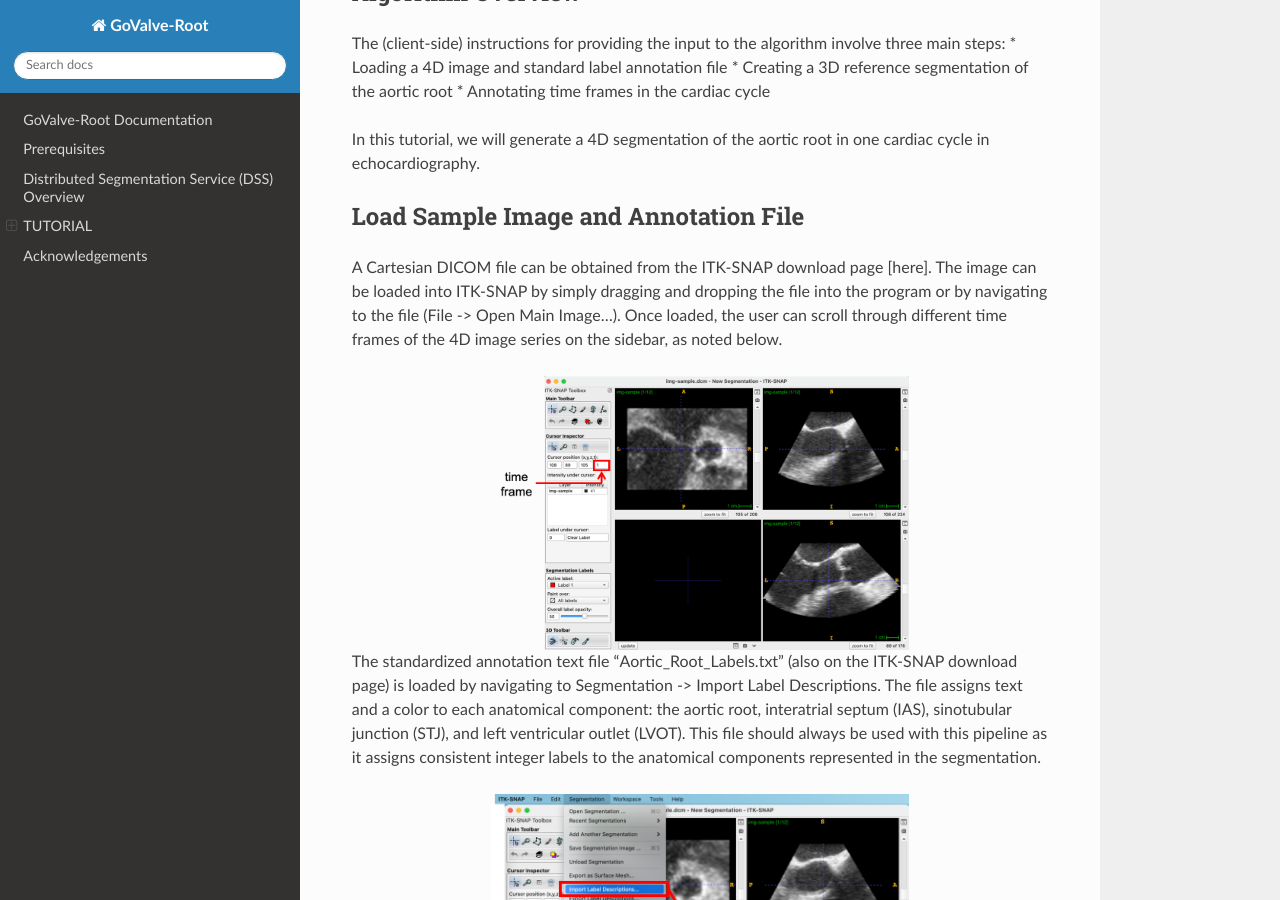
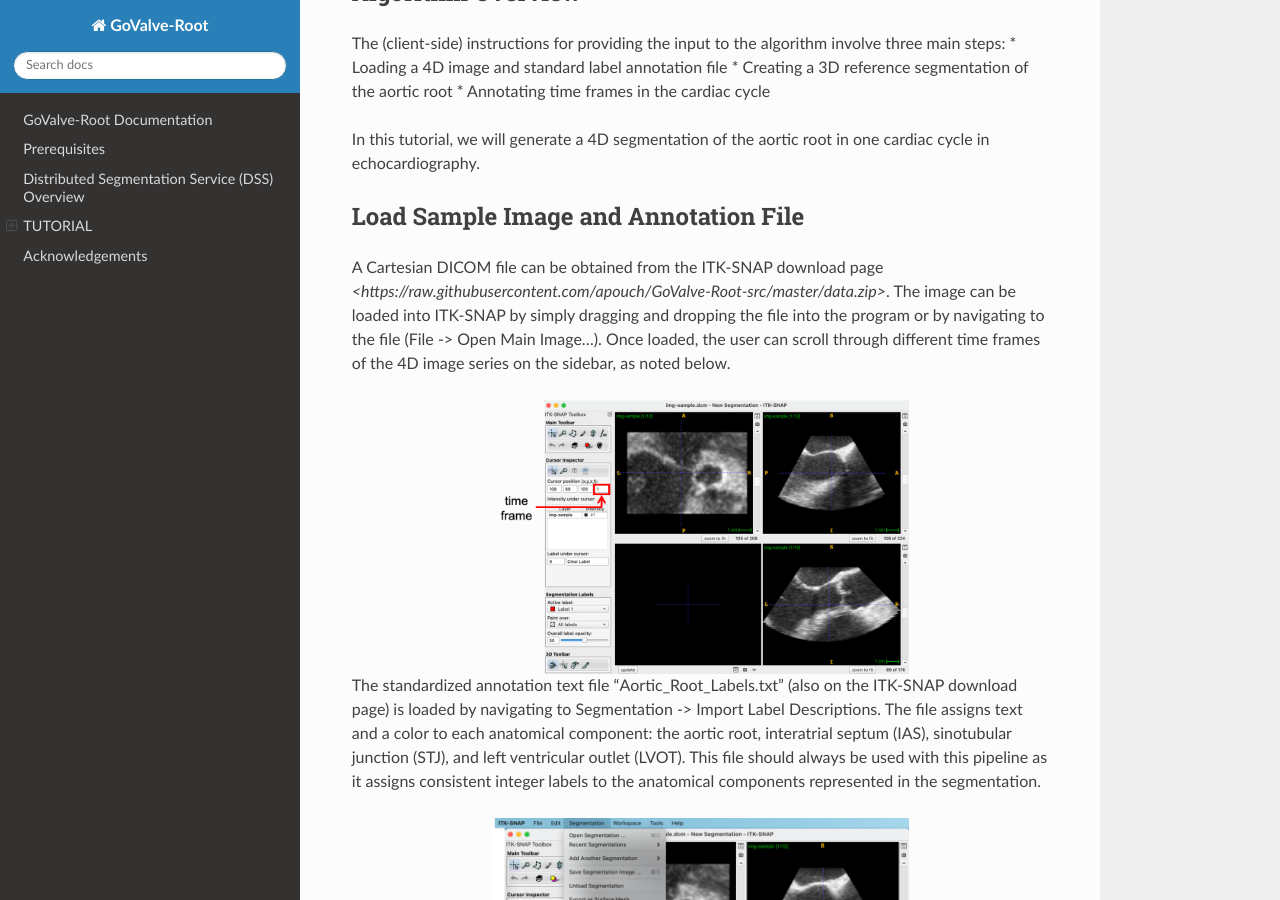
Before and after one commit to apouch/GoValve-Root-src, a Sphinx documentation site: the page built from docs/source/index.rst, in a window 1280 px wide and 900 px high, scrolled down 1185 px. Built offline with Sphinx 7.4.7 and the Read the Docs theme 2.0.0, drawn with Linux system fonts in a browser that asks for light colours.

Commit message:
update data hyperlink

```diff
--- a/docs/source/index.rst
+++ b/docs/source/index.rst
@@ -47,7 +47,7 @@ In this tutorial, we will generate a 4D segmentation of the aortic root in one c
 
 Load Sample Image and Annotation File
 -------------------------------------
-A Cartesian DICOM file can be obtained from the ITK-SNAP download page [here]. The image can be loaded into ITK-SNAP by simply dragging and dropping the file into the program or by navigating to the file (File -> Open Main Image...). Once loaded, the user can scroll through different time frames of the 4D image series on the sidebar, as noted below.
+A Cartesian DICOM file can be obtained from the ITK-SNAP download page `<https://raw.githubusercontent.com/apouch/GoValve-Root-src/master/data.zip>`. The image can be loaded into ITK-SNAP by simply dragging and dropping the file into the program or by navigating to the file (File -> Open Main Image...). Once loaded, the user can scroll through different time frames of the 4D image series on the sidebar, as noted below.
 
 .. image:: images/load-image.png
     :width: 60%
```
